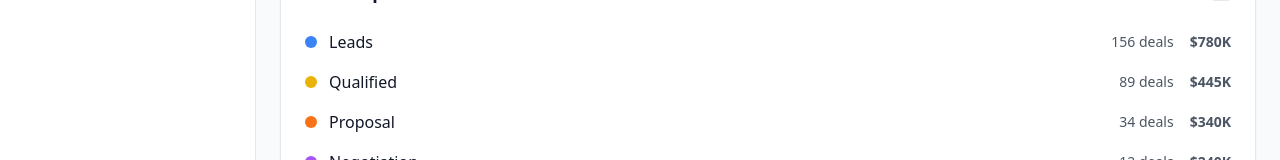
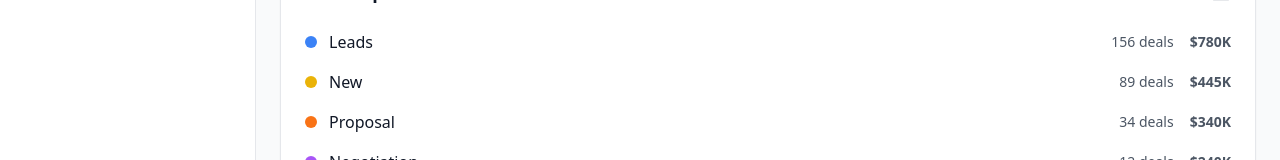
Before and after one commit to yvonnlu/GL_CRM_INTERNAL_BOLT, a React (Vite) app: page / in a window 1280 px wide. Shown: the part 450-610 px from the top of the page. Built offline with nearby package versions, Linux system fonts and the light colour scheme.

Commit message:
Change Qualified to New in pipelineStages

```diff
--- a/src/components/Dashboard/Dashboard.tsx
+++ b/src/components/Dashboard/Dashboard.tsx
@@ -67,7 +67,7 @@ const Dashboard: React.FC = () => {
   // Sales Pipeline Overview
   const pipelineStages = [
     { stage: 'Leads', count: 156, value: '$780K', color: 'bg-blue-500' },
-    { stage: 'Qualified', count: 89, value: '$445K', color: 'bg-yellow-500' },
+    { stage: 'New', count: 89, value: '$445K', color: 'bg-yellow-500' },
     { stage: 'Proposal', count: 34, value: '$340K', color: 'bg-orange-500' },
     { stage: 'Negotiation', count: 12, value: '$240K', color: 'bg-purple-500' },
     { stage: 'Closed Won', count: 8, value: '$160K', color: 'bg-green-500' }
```
